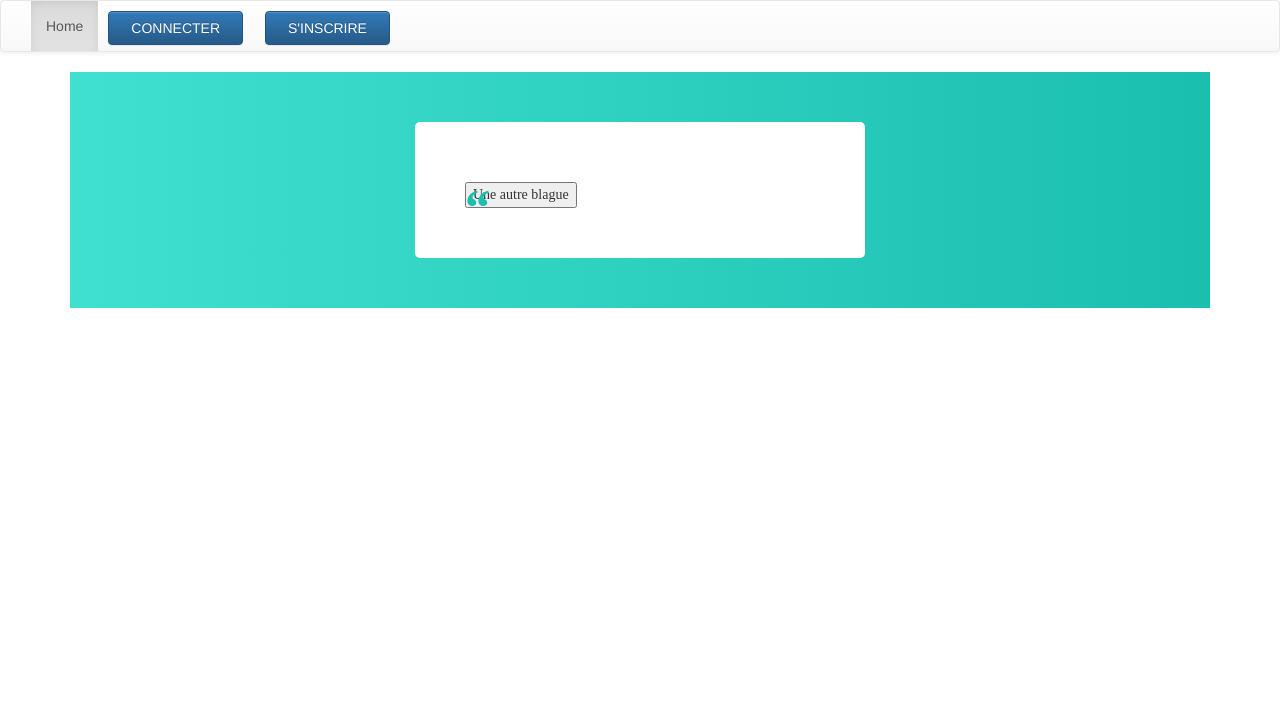
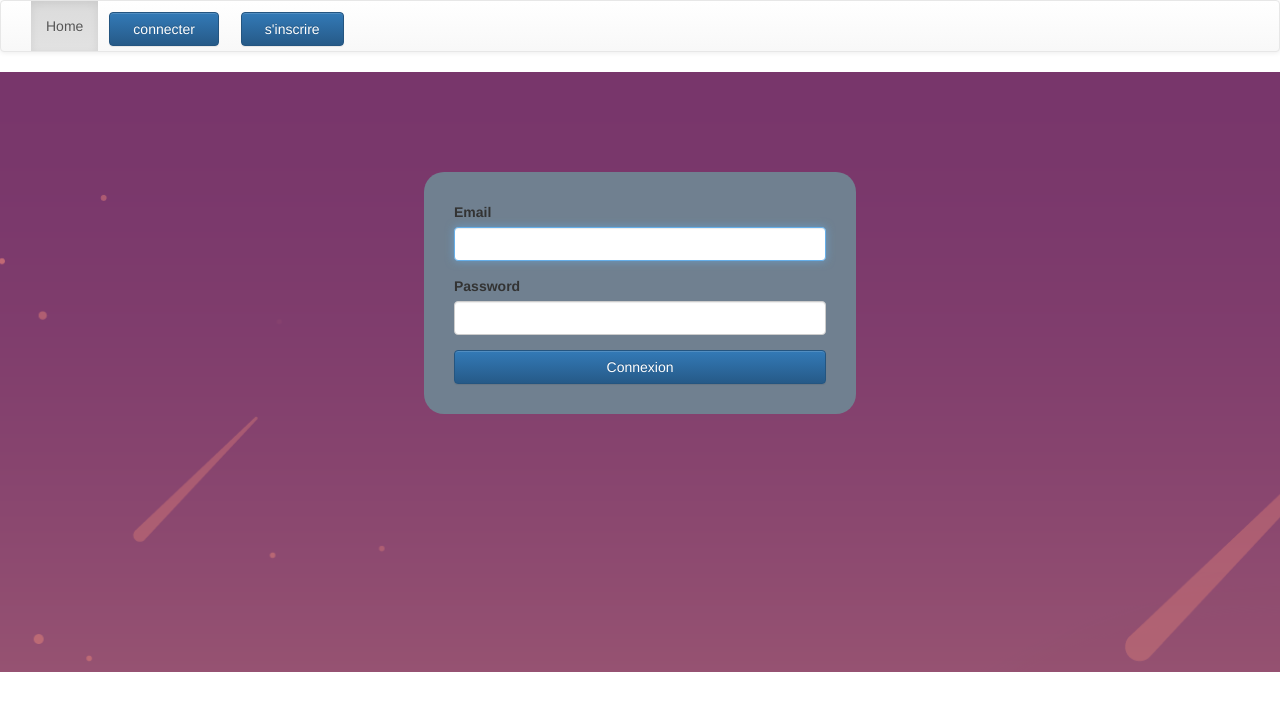
Before and after one commit to M2OBY/MOBY-Front, a React (Create React App) app: page / in a window 1280 px wide. Shown: the top 710 px of the page. Built offline with nearby package versions, Linux system fonts and the light colour scheme; no server answers.

Commit message:
merge manuelle des branch

```diff
--- a/package.json
+++ b/package.json
@@ -16,6 +16,7 @@
     "react-awesome-modal": "^2.0.5",
     "react-bootstrap": "^1.0.0-beta.8",
     "react-dom": "^16.2.0",
+    "react-pdf": "^4.1.0",
     "react-redux": "^6.0.1",
     "react-router-dom": "^5.0.0",
     "react-scripts": "1.1.1",
@@ -26,7 +27,8 @@
     "redux": "^4.0.1",
     "redux-minimal-code-async-actions": "^1.0.5",
     "redux-thunk": "^2.3.0",
-    "request": "^2.88.0"
+    "request": "^2.88.0",
+    "semantic-ui-react": "^0.88.2"
   },
   "scripts": {
     "start": "react-scripts start",
--- a/src/assets/css/index.css
+++ b/src/assets/css/index.css
@@ -17,8 +17,7 @@ background-color: slategray;
     padding: 100px;
         height: 600px;
         width: 100%;
-    background: linear-gradient(to right, #40e0d0, #1bbfaf);
-       /* background-image: url("../images/image\ fd\ ecran.png   ");*/
+        background-image: url("../images/image\ fd\ ecran.png   ");
     }
 
 .Profil{
@@ -36,7 +35,7 @@ background-color: slategray;
 padding: 100px;
     height: 600px;
     width: 100%;
-    background: linear-gradient(to right, #40e0d0, #1bbfaf);
+    background-image: url("../images/backg2.png");
 }
 .trendWrapper {
     height: 250px;
@@ -64,7 +63,7 @@ width: 80px;
  }
 
 .buttonTop1{
-    margin: 10px;
+    margin: 11px;
 }
 .erreur{
     color: red;
--- a/src/assets/css/kidsIndex.css
+++ b/src/assets/css/kidsIndex.css
@@ -22,10 +22,7 @@
 
 
 .App {
-  background-color: #fff;
-  padding: 50px;
-  border-radius: 5px;
-  width: 450px;
+  text-align: center;
 }
 
 .App-logo {
@@ -112,72 +109,8 @@ body {
   padding-top: 10px;
 }
 
-@import url("https://fonts.googleapis.com/css?family=Cormorant|Overpass");
 
-.containerDash {
-  background: linear-gradient(to right, #40e0d0, #1bbfaf);
-  font-family: "Overpass";
-  padding-top: 50px;
-  padding-bottom: 50px;
-  position: relative;
-  display: flex;
-  justify-content: center;
-}
 
-.Dash {
-  background-color: #fff;
-  padding: 50px;
-  border-radius: 5px;
-  width: 450px;
-}
-.joke p.setup {
-  text-indent: 3rem;
-  position: relative;
-}
-
-.joke p.setup::before {
-  content: open-quote;
-  font-size: 5rem;
-  font-weight: bold;
-  position: absolute;
-  left: -3rem;
-  top: -1rem;
-  color: #1bbfaf;
-}
-
-.joke p {
-  font-size: 1.8rem;
-}
-
-.joke p.punchline {
-  text-transform: uppercase;
-  font-weight: bold;
-}
-.btn {
-  text-transform: uppercase;
-  background: linear-gradient(to right, #40e0d0, #1bbfaf);
-  color: #fff;
-  border: none;
-  border-radius: 0;
-  padding: 1rem 2rem;
-  cursor: pointer;
-  font-weight: bold;
-  font-size: 1rem;
-  text-decoration: none;
-}
-
-.btn:focus,
-.btn:active {
-  border: none;
-  outline: none;
-}
-
-.btn:active {
-  transform: scale(0.98);
-}
-.btn.tweet {
-  float: right;
-}
 .wrapperbis{
   display: grid;
   grid-gap: 10px;
--- a/src/components/App.js
+++ b/src/components/App.js
@@ -14,8 +14,8 @@ import { Verif } from './login/verif.js';
 import { Signup } from './signup/signup.js';
 import { upload } from './upload/upload';
 import {Profil} from './Profil/Profil.js';
-import { test } from './upload/test.js';
-
+import {Speech} from './ReconnaissanceVocale/speech.js';
+import {ExamplePDFViewer} from './AffichageDoc/pdfViewer.js'
 
 
 export default class App extends Component {
@@ -34,12 +34,14 @@ export default class App extends Component {
                 <NavAccueil/>
 
                 <Switch>
-                    <Route exact path="/login" component={Login}/>
+                    <Route exact path="/" component={Login}/>
                     <Route exact path ="/signup" component={Signup}/>
-                    <Route exact path='/' component={Dashboard} />
-                    <Route exact path='/verif' component={Verif} />
-                    <Route exact path='/upload' component={test} />
-                    <Route exact path='/profil' component={Profil} />
+                    <Route path='/dashboard' component={Dashboard} />
+                    <Route path='/verif' component={Verif} />
+                    <Route path='/upload' component={upload} />
+                    <Route path='/profil' component={Profil} />
+                    <Route path='/speech' component={Speech} />
+                    <Route path='/pdfViewer' component={ExamplePDFViewer} />
 
                 </Switch>
 
--- a/src/components/Dashboard/Dashboard.js
+++ b/src/components/Dashboard/Dashboard.js
@@ -1,10 +1,9 @@
+import React from 'react';
 
 
 import API from '../../utils/API';
 
 import '../../assets/css/kidsIndex.css';
-import Dash from './Dash';
-import React from "react";
 
 
 export class Dashboard extends React.Component {
@@ -39,7 +38,6 @@ export class Dashboard extends React.Component {
 
 
     render() {
-
         return (
             <div className="Dashboard">
 
@@ -47,7 +45,7 @@ export class Dashboard extends React.Component {
                 <div  className="interface">
                     <div className="container">
 
-                     <Dash/>
+
 
                     </div>
                 </div>
--- a/src/components/login/login.js
+++ b/src/components/login/login.js
@@ -2,7 +2,7 @@ import React from 'react';
 import { Button, FormGroup, FormLabel,FormControl } from "react-bootstrap";
 import API from '../../utils/API';
 import '../../assets/css/index.css';
-import '../../assets/css/kidsIndex.css';
+
 
 
 export class Login extends React.Component {
@@ -23,28 +23,37 @@ export class Login extends React.Component {
             localStorage.setItem('text', "email invalid"); this.setState({
                 ...this.state
             });
-            window.location = "/"
+            //window.location = "/"
             return;
         }
         if (this.state.password.length === 0) {
             localStorage.setItem('text', "pass invalid");this.setState({
                 ...this.state
             });
-            window.location = "/"
+            //window.location = "/"
             return;
         }
-        localStorage.setItem('email', this.state.email);
+
         API.login(this.state.email, this.state.password).then(function (data) {
-            let dataProfil = data.config.data.substr(data.config.data.indexOf("email")+8,data.config.data.indexOf(",")-11 )
-            console.log("hahaha"," ",data.config.data)
-            localStorage.setItem('token', dataProfil);
+            console.log("hahaha")
+            localStorage.setItem('token', data.data.token);
+            localStorage.setItem('user', data.data.user);
+            localStorage.setItem('nom', data.data.Nom);
+            localStorage.setItem('prenom', data.data.Prénom);
+            localStorage.setItem('sex', data.data.Sex);
+            localStorage.setItem('age', data.data.Age);
+            window.location = "/dashboard"
+        }, function (error ) {
 
-            localStorage.setItem('email', dataProfil);
+            });
 
-           window.location = "/dashboard"
-            return data
-        })
-
+        localStorage.setItem('text', "pass ou user invalid");
+        this.setState({
+            ...this.state
+        });
+            ///console.log(error);
+         //  window.location = "/";
+            return  ;
 
     }
     handleChange = event => {
--- a/src/components/login/verif.js
+++ b/src/components/login/verif.js
@@ -30,7 +30,7 @@ export class Verif extends React.Component {
         API.verif(this.state.token).then(function (data) {
             console.log("verif : ",data)
 
-            window.location = "/"
+            window.location = "/dashboard"
         }, function (error ) {
 
             });
--- a/src/components/signup/signup.js
+++ b/src/components/signup/signup.js
@@ -7,7 +7,6 @@ export class Signup extends React.Component {
         super(props);
         this.state = {
             email: "",
-            username:"",
             password: "",
             confirmationPassword: ""
         }
@@ -20,12 +19,11 @@ export class Signup extends React.Component {
         if (this.state.email.length === 0) {
             return;
         }
-        if (this.state.password.length === 0 ||this.state.username===0|| this.state.password !== this.state.confirmationPassword) {
+        if (this.state.password.length === 0 || this.state.password !== this.state.confirmationPassword) {
             return;
         }
         let _send = {
             email: this.state.email,
-            username : this.state.username,
             password: this.state.password,
             confirmationPassword: this.state.confirmationPassword
         }
@@ -50,10 +48,6 @@ export class Signup extends React.Component {
                     <FormLabel>Email</FormLabel>
                     <FormControl autoFocus type="email" value={this.state.email} onChange={this.handleChange}/>
                 </FormGroup>
-                <FormGroup controlId="username" bsSize="large">
-                    <FormLabel>username</FormLabel>
-                    <FormControl autoFocus type="text" value={this.state.username} onChange={this.handleChange}/>
-                </FormGroup>
                 <FormGroup controlId="password" bsSize="large">
                     <FormLabel>Password</FormLabel>
                     <FormControl value={this.state.password} onChange={this.handleChange} type="password"/>
--- a/src/utils/API.js
+++ b/src/utils/API.js
@@ -1,6 +1,4 @@
 import axios from 'axios';
-import request   from 'request'
-
 const headers = {
     'Content-Type': 'application/json',
 
@@ -8,22 +6,25 @@ const headers = {
 const burl = "http://localhost:5000"
 export default {
     login : function(email,password) {
-        console.log("loginAPI",email,password)
+
         return axios.post(burl + '/users/login',{
             'email' : email,
             'password' : password
+        },{
+            headers: headers
         })
-    },   verif : function(token) {
+    },     verif : function(token) {
         return axios.post(burl + '/users/verify',{
-            'secretToken' : token
+            'token' : token
 
         },{
             headers: headers
         })
     },
-    miseAjourProfil : function(email, password,Age, Nom, Sex, prenom){
-        return axios.post(burl + '/users/Profil/miseajour',{
+    profil : function(email, password,Age, Nom, Sex, prenom){
+        return axios.post(burl + '/user/Profil/miseajour',{
             'email' : email,
+            'password' : password,
             'sex' : Sex,
             'age' : Age,
             'nom' : Nom,
@@ -31,13 +32,7 @@ export default {
         },{
              headers: headers
         })
-}, affichageProfil : function(email){
-        return axios.post(burl + '/users/profil',{
-            'email' : email,
-        },{
-            headers: headers
-        })
-    },
+},
     signup : function(send){ console.log("send",send)
         return axios.post(burl + '/users/register',send,{headers: headers})
     },
@@ -47,9 +42,6 @@ export default {
     upload : function(send){
         console.log(send)
         return axios.post(burl + '/media',send,{headers: headers})
-    },   charger : function(send){
-        console.log(send)
-        return axios.get(burl + '/media/files',send,{headers: headers})
     },
 
     isAuth : function() {
```
Also changed, not shown: src/components/BarreNavigation/barreNavAccueil.js (+17 -10 lines), src/components/Profil/Profil.js (+14 -19 lines), 1 other file (tests, documents, lock files or other folders).
